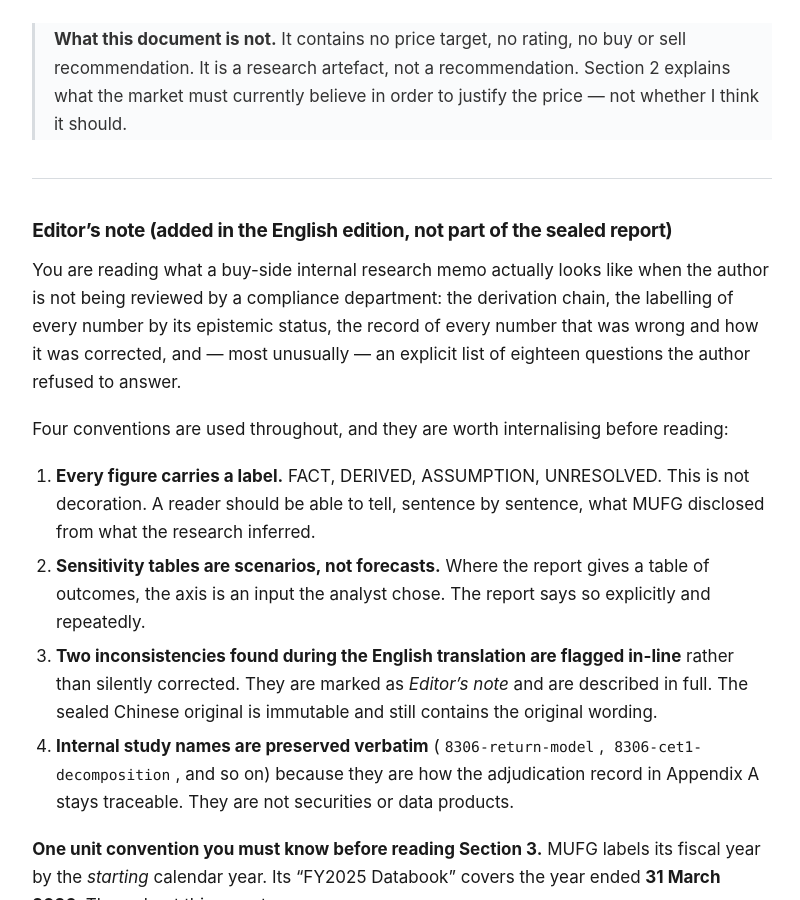
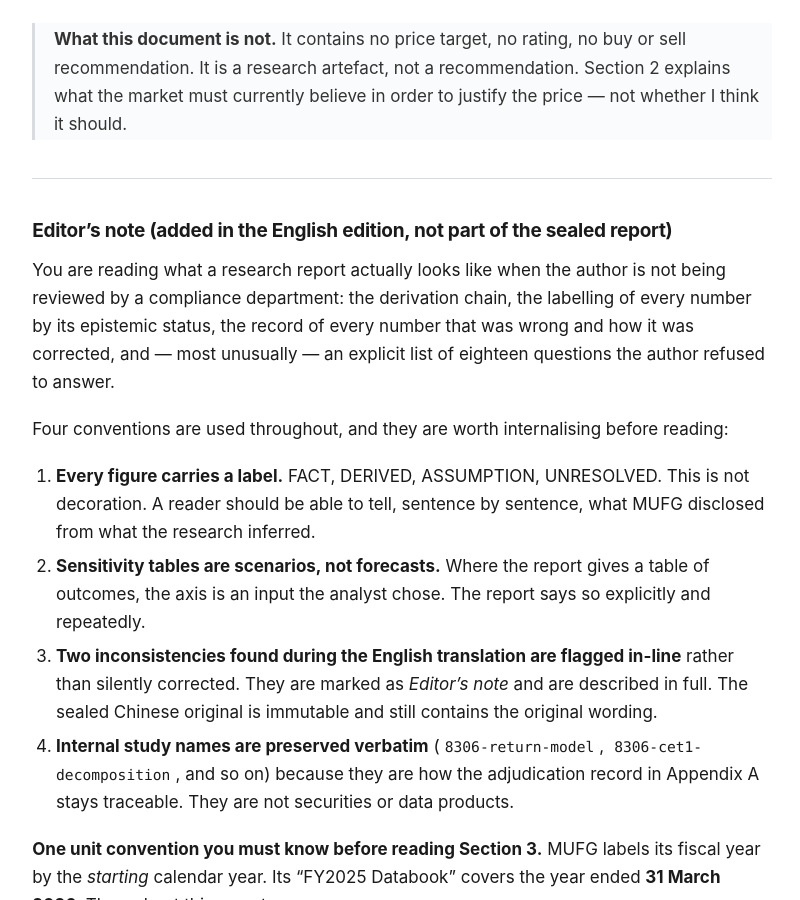
Before and after one commit to sbvcid/research-reports, a Jekyll site: the page built from reports/8306-mufg.md, in a window 1280 px wide and 900 px high, scrolled down 589 px. Shown: the whole window, without its empty margins (238-1038 px from the left). Built offline with Jekyll 4.4.1, drawn with Linux system fonts in a browser that asks for light colours.

Commit message:
docs: remove buy-side wording from report

```diff
--- a/reports/8306-mufg.md
+++ b/reports/8306-mufg.md
@@ -2,7 +2,7 @@
 layout: default
 title: "Mitsubishi UFJ Financial Group (8306)"
 subtitle: "The Multiple Is the Whole Trade"
-description: "A complete buy-side internal research memo on Mitsubishi UFJ Financial Group (8306), published in full: derivation chain, effect register, adjudication record, eighteen unresolved questions."
+description: "A complete research report on Mitsubishi UFJ Financial Group (8306), published in full: derivation chain, effect register, adjudication record, eighteen unresolved questions."
 report_id: 8306-mufg
 date: 2026-10-01
 published: true
@@ -27,7 +27,7 @@ Research Report — Mitsubishi UFJ Financial Group (8306)
 
 ### Editor's note (added in the English edition, not part of the sealed report)
 
-You are reading what a buy-side internal research memo actually looks like when the author is not being reviewed by a compliance department: the derivation chain, the labelling of every number by its epistemic status, the record of every number that was wrong and how it was corrected, and — most unusually — an explicit list of eighteen questions the author refused to answer.
+You are reading what a research report actually looks like when the author is not being reviewed by a compliance department: the derivation chain, the labelling of every number by its epistemic status, the record of every number that was wrong and how it was corrected, and — most unusually — an explicit list of eighteen questions the author refused to answer.
 
 Four conventions are used throughout, and they are worth internalising before reading:
 
```
